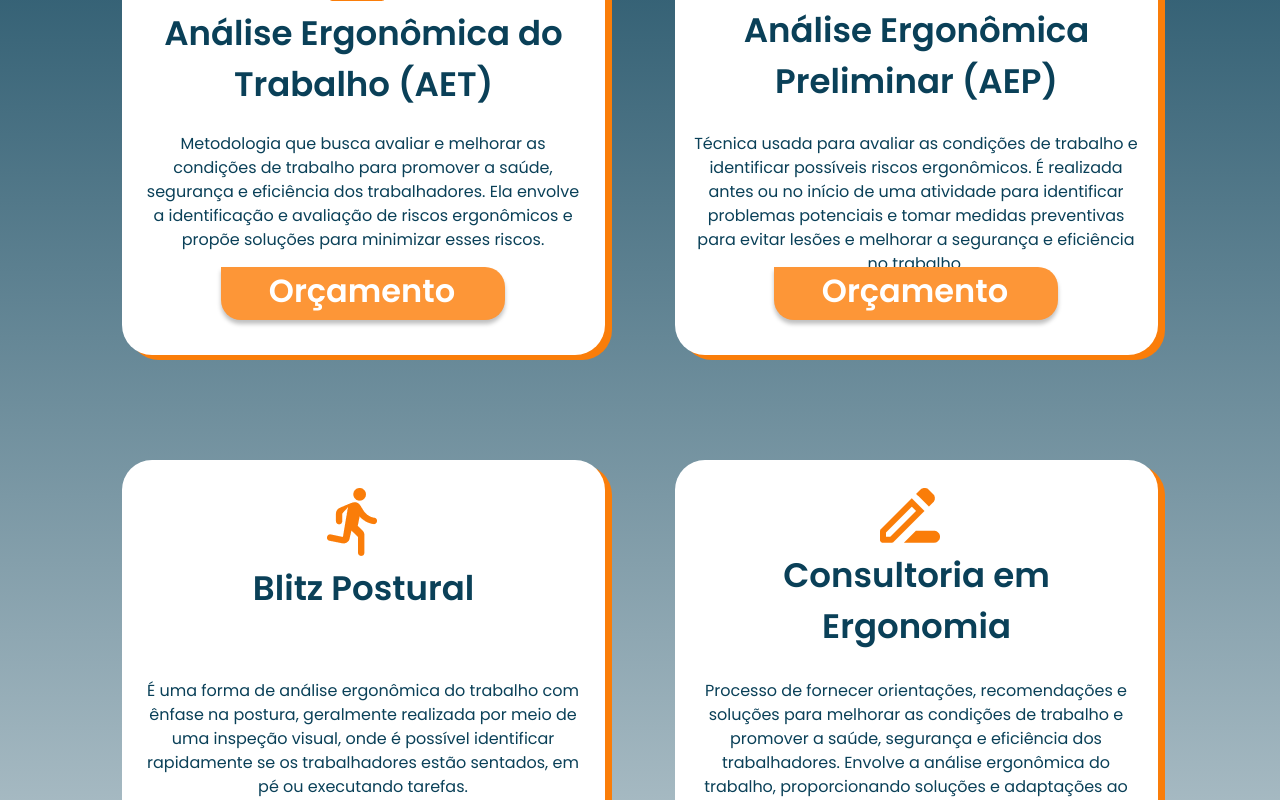
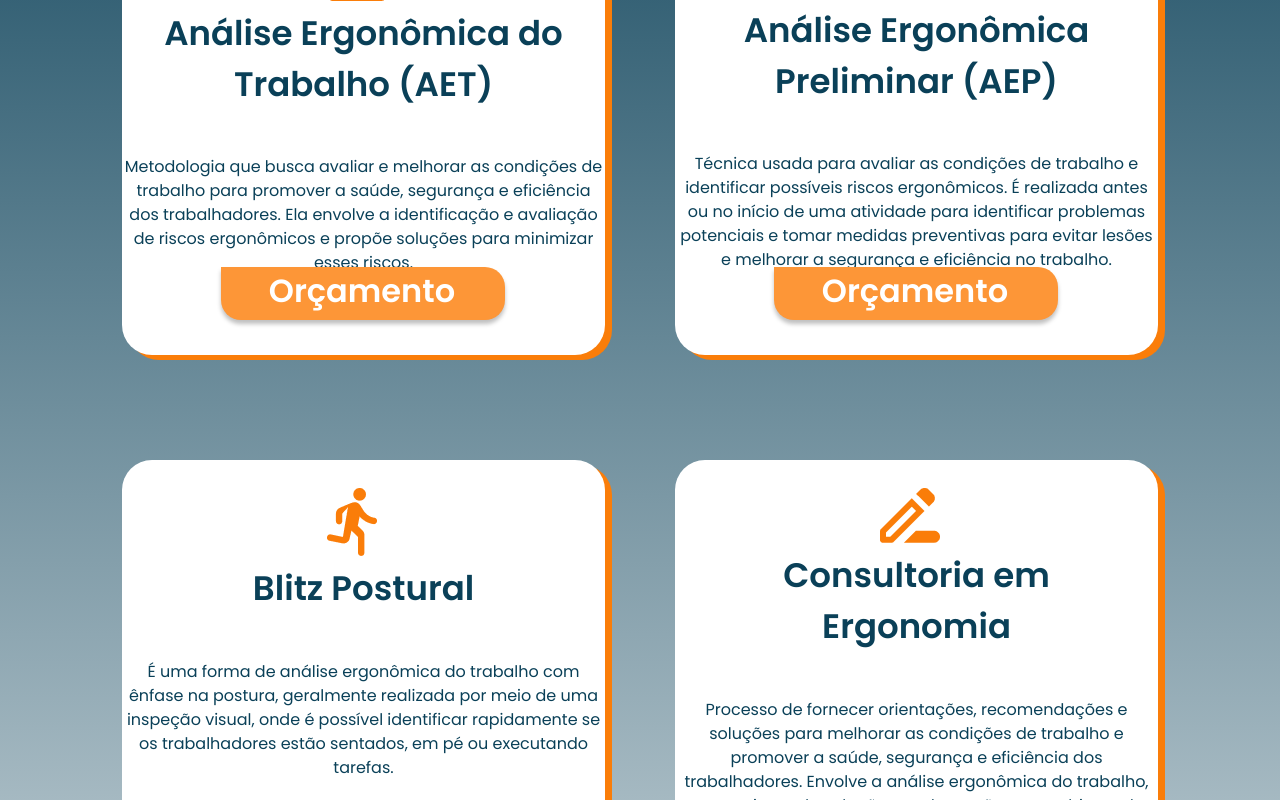
Before and after one commit to pedrorochacr/ErgonomicWebSite, a React (Create React App) app: page / in a window 1280 px wide. Shown: the part 3260-4060 px from the top of the page. Built offline with nearby package versions, Linux system fonts and the light colour scheme.

Commit message:
Ajustes HTML

```diff
--- a/src/components/servicos/servicoItem/servicoItem.css
+++ b/src/components/servicos/servicoItem/servicoItem.css
@@ -12,11 +12,6 @@
     margin-top: 28px;
 }
 .ServicoItem p{
-    position: absolute;
-    left: 3.93%;
-    right: 4.14%;
-    top: 45.89%;
-    bottom: 22.91%;
 
 
     font-style: normal;
```
